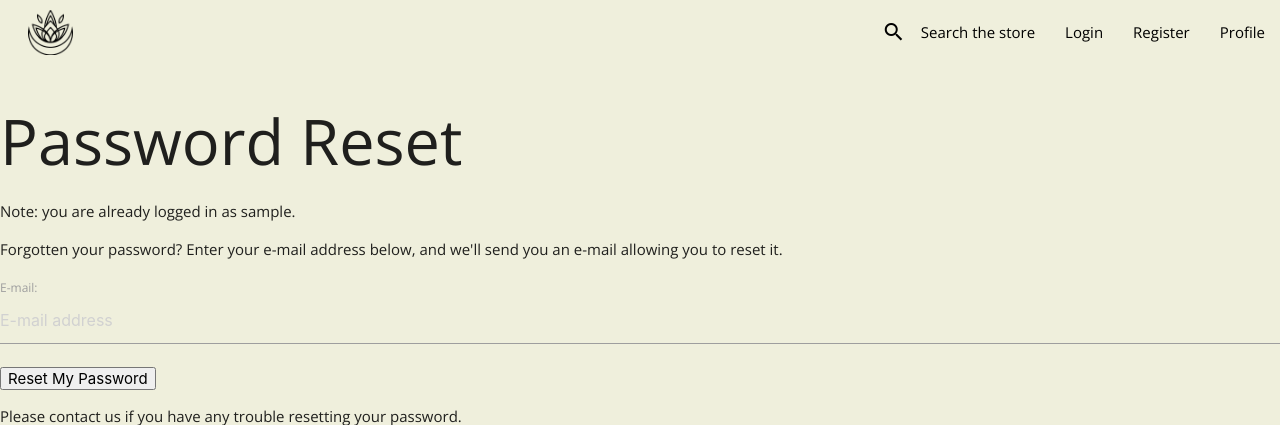
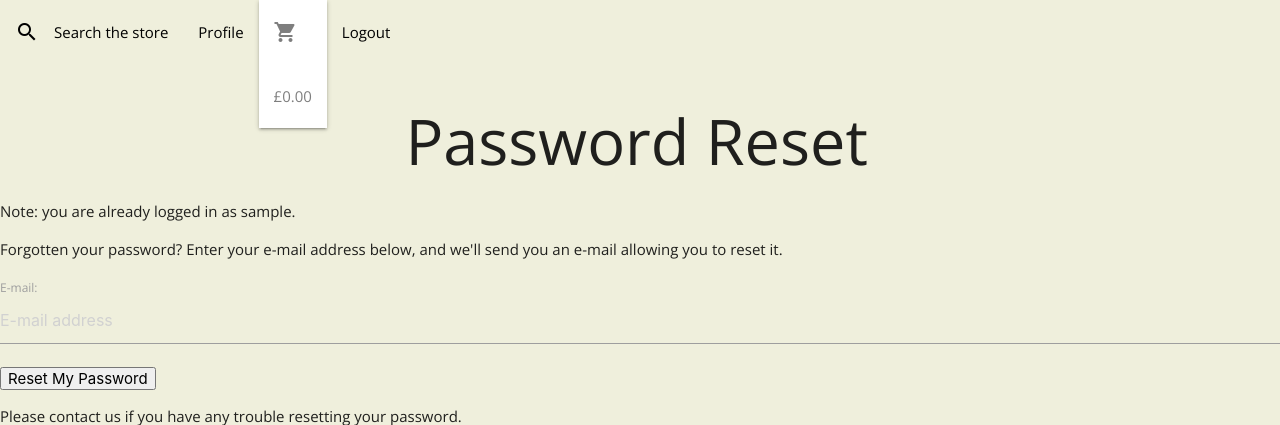
Before and after one commit to DelroyBrown28/rubymoon, a Django app: page /accounts/password/reset/ in a window 1280 px wide. Shown: the top 425 px of the page. Run offline with Django 3.2, Linux system fonts and the light colour scheme; the visitor is signed in with stand-in values (Sample User, id 1).

Commit message:
added is_authenticated functionality to main page nav

```diff
--- a/static/css/main.css
+++ b/static/css/main.css
@@ -5,6 +5,14 @@
     background-color: #EFEFDC;
     font-family: 'Open Sans', sans-serif;
     overflow: hidden;
+}
+
+.dimmer {
+    opacity: 0.5;
+}
+
+.purple_text {
+    color: purple;
 }
 
 .main_nav {
@@ -28,11 +36,26 @@
 
 .nav_links {
     color: #000;
+
+}
+
+.cart_amount {
+    margin: 0;
+    color: #000;
+}
+
+.cart {
+    display: flex;
+    align-items: center;
+    justify-content: center;
+    flex-flow: column;
+    background-color: #fff;
 }
 
 .menu_icon {
     color: #000;
 }
+
 
 
 /* Main center contents */
--- a/templates/base.html
+++ b/templates/base.html
@@ -47,28 +47,60 @@
 
     <nav class="main_nav">
         <div class="nav-wrapper">
-            <a href="#" class="brand-logo">
+            <!-- <a href="#" class="brand-logo">
                 <img class="logo_image" src="{% static '\images\rubymoon_logo.png' %}">
-            </a>
+            </a> -->
 
             <a href="#" data-target="mobile-demo" class="sidenav-trigger"><i
                     class="menu_icon material-icons">menu</i></a>
-            <ul class="right nav_items_wrap hide-on-med-and-down">
+            <ul class="left nav_items_wrap hide-on-med-and-down">
+                {% if request.user.is_authenticated %}
                 <li class="nav_items modal-trigger"><a class="modal-trigger nav_links" href="#modal1"><i
                             class="material-icons left">search</i>Search the
                         store</a>
                 </li>
-                <li class="nav_items"><a class="nav_links" href="#">Login</a></li>
-                <li class="nav_items"><a class="nav_links" href="#">Register</a></li>
                 <li class="nav_items"><a class="nav_links" href="#">Profile</a></li>
+                <li class="nav_items z-depth-1 cart">
+                    <a class="nav_links {% if grand_total %} purple_text {% else %} dimmer {% endif %}" href="#"> <i
+                            class="material-icons cart_icon">shopping_cart</i>
+                        <p class="cart_amount">
+                            {% if grand_total %}
+                            £{{ grand_total|floatformat:2 }}
+                            {% else %}
+                            £0.00
+                            {% endif %}
+                        </p>
+                    </a>
+
+                </li>
+                <li class="nav_items"><a class="nav_links" href{% url 'account_logout' %}">Logout</a></li>
+                {% else %}
+                <li class="nav_items"><a class="nav_links" href="{% url 'account_login' %}">Login</a></li>
+                <li class="nav_items"><a class="nav_links" href="{% url 'account_signup' %}">Register</a></li>
+                {% endif %}
             </ul>
         </div>
     </nav>
 
     <ul class="sidenav" id="mobile-demo">
+        {% if request.user.is_authenticated %}
+        <li class="nav_items modal-trigger"><a class="modal-trigger nav_links" href="#modal1"><i
+                    class="material-icons left">search</i>Search the
+                store</a>
+        </li>
+        <li class="nav_items"><a class="nav_links" href="#">Profile</a></li>
+        <li class="nav_items z-depth-1 cart">
+            <a class="nav_links" href="#"> <i class="material-icons cart_icon">shopping_cart</i>
+            </a>
+            <p class="cart_amount">£0.00</p>
+        </li>
+
+        {% else %}
         <li class="nav_items"><a class="nav_links" href="#">Login</a></li>
         <li class="nav_items"><a class="nav_links" href="#">Register</a></li>
-        <li class="nav_items"><a class="nav_links" href="#">Profile</a></li>
+        {% endif %}
+
+
 
     </ul>
 
```
